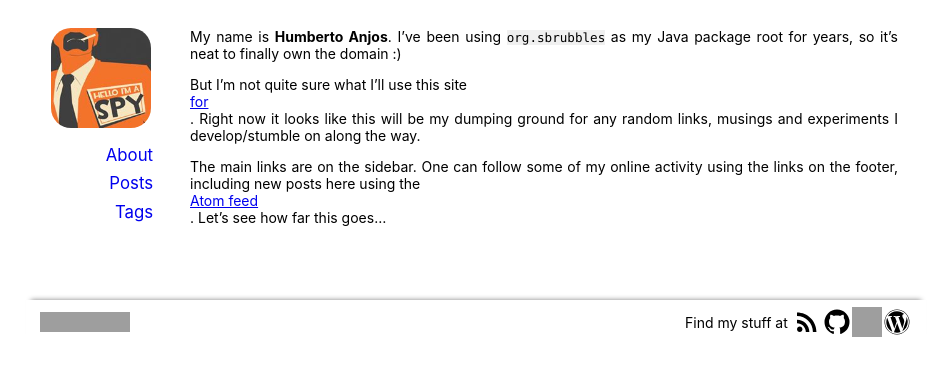
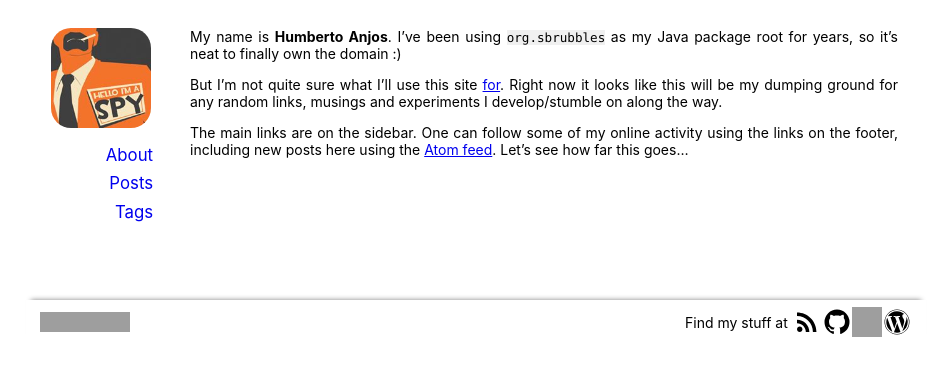
Before and after one commit to hanjos/hanjos.github.io, a Jekyll site: the page built from index.md, in a window 1280 px wide. Shown: the top 376 px of the page, without its empty margins (164-1115 px from the left). Built offline with Jekyll 4.4.1, drawn with Linux system fonts in a browser that asks for light colours; grey boxes are pictures that could not be loaded.

Commit message:
Removendo o ajuste no CSS de links.

```diff
--- a/_sass/_general.scss
+++ b/_sass/_general.scss
@@ -78,7 +78,3 @@ blockquote {
 
   font-size: 0.8em;
 }
-
-a {
-  display: flex; /* helps align the text better */
-}
--- a/_sass/_posts.scss
+++ b/_sass/_posts.scss
@@ -7,6 +7,7 @@ article {
     }
 
     a {
+      display: flex; /* centers the image */
       text-decoration: none;
 
       img {
```
